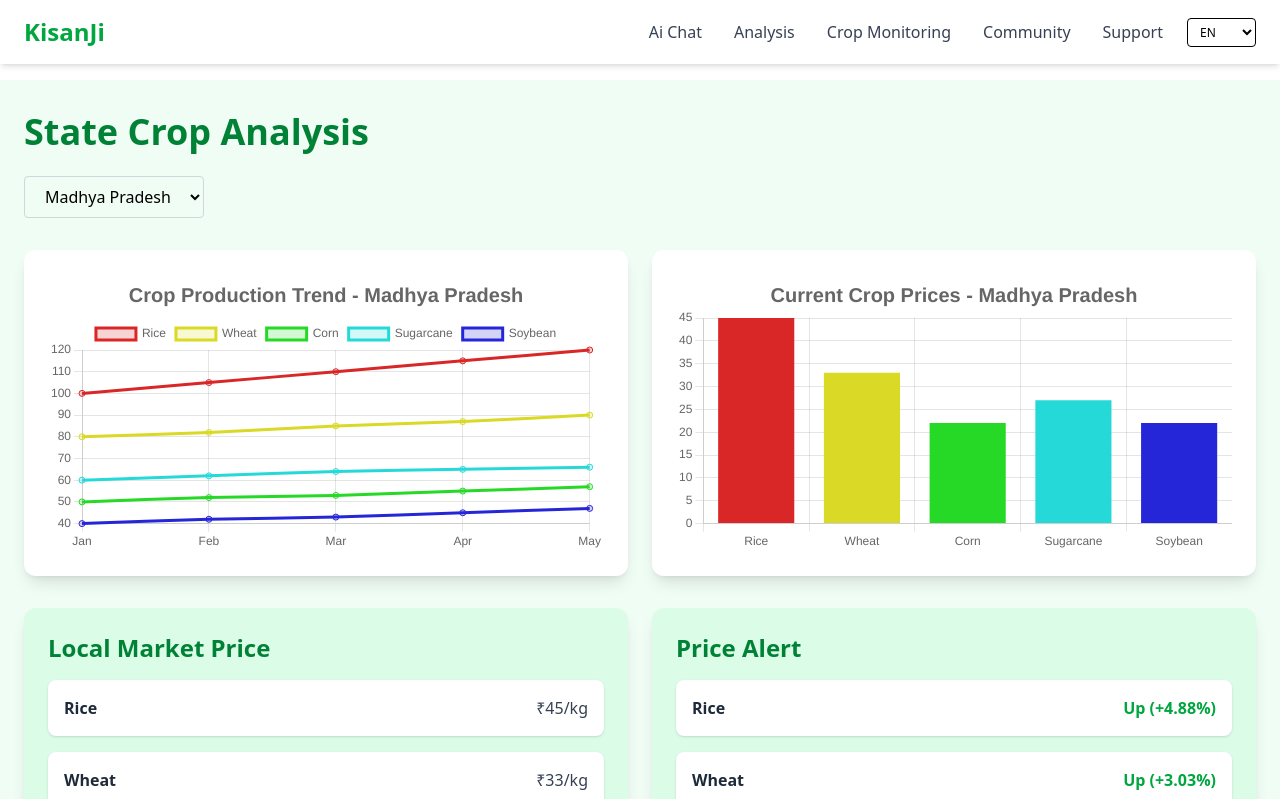
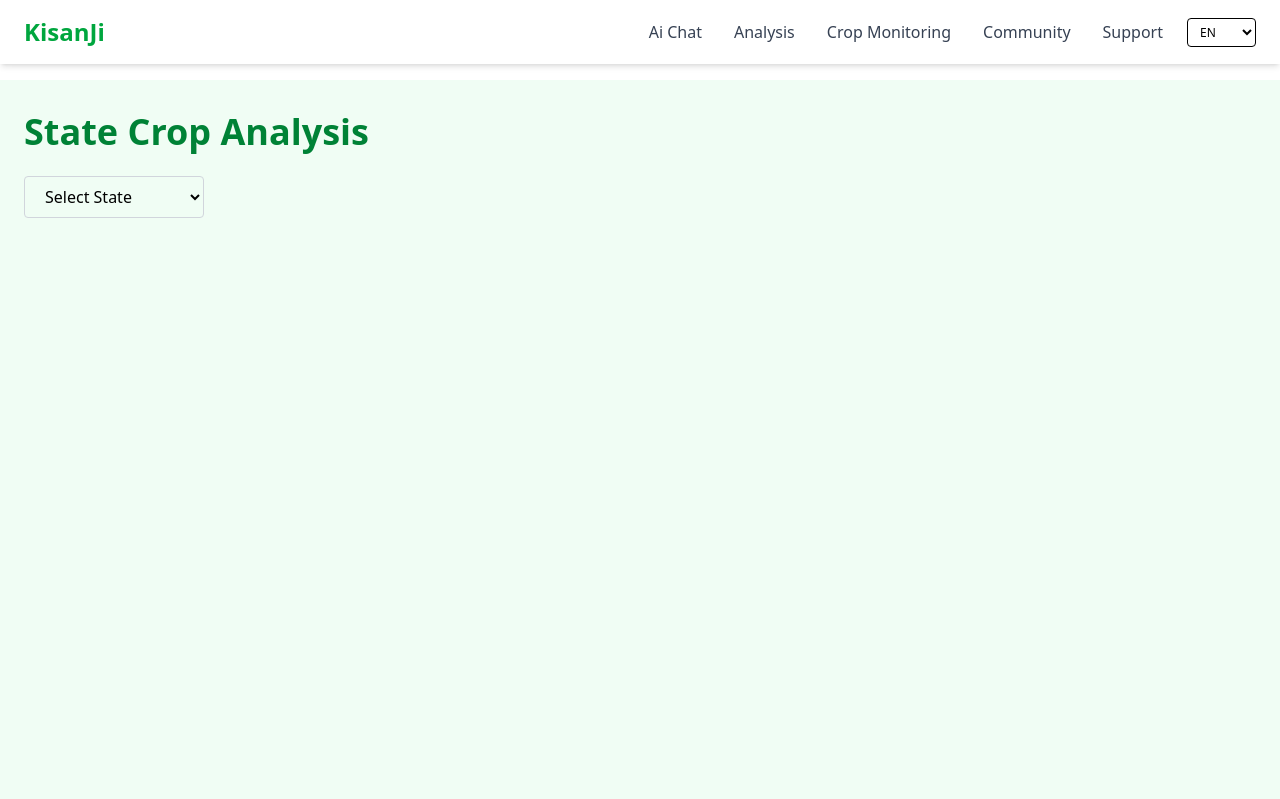
Before and after one commit to ArmanDodwa/KisanJi, a React (Vite) app: page /analysis in a window 1280 px wide. Shown: the top 799 px of the page. Built offline with nearby package versions, Linux system fonts and the light colour scheme.

Commit message:
Added Loading page

```diff
--- a/src/Pages/Analysis.jsx
+++ b/src/Pages/Analysis.jsx
@@ -1,6 +1,7 @@
-import React, { useState } from "react";
+import React, { useState, useEffect } from "react";
 import Navbar from "./navBar";
 import { Line, Bar } from "react-chartjs-2";
+import { FaLeaf } from "react-icons/fa";
 import {
   Chart as ChartJS,
   CategoryScale,
@@ -26,58 +27,55 @@ ChartJS.register(
 );
 
 export default function AnalysisPage() {
-  const [state, setState] = useState("Madhya Pradesh");
-  const selectedData = stateData[state];
+  const [state, setState] = useState(""); // No default state
+  const [loading, setLoading] = useState(false);
+  const [message, setMessage] = useState("Fetching data...");
+  const [progress, setProgress] = useState(0);
 
-  // Production Line Chart
-  const productionData = {
-    labels: selectedData.months,
-    datasets: selectedData.crops.map((crop, idx) => ({
-      label: crop,
-      data: selectedData.production[crop],
-      borderColor: `hsl(${idx * 60}, 70%, 50%)`,
-      backgroundColor: `hsla(${idx * 60}, 70%, 50%, 0.2)`,
-      tension: 0.3,
-    })),
-  };
-  const productionOptions = {
-    responsive: true,
-    plugins: {
-      legend: { position: "top" },
-      title: {
-        display: true,
-        text: `Crop Production Trend - ${state}`,
-        font: { size: 20 },
-      },
-    },
+  const messages = [
+    "Fetching data...",
+    "Processing data...",
+    "Analyzing information...",
+    "Loading resources...",
+    "Almost done...",
+    "Preparing your dashboard...",
+    "Optimizing performance...",
+    "Finalizing setup...",
+  ];
+
+  const handleStateChange = (newState) => {
+    setState(newState);
+    startLoading();
   };
 
-  // Price Bar Chart
-  const priceData = {
-    labels: selectedData.crops,
-    datasets: [
-      {
-        label: "Crop Prices (₹/kg)",
-        data: selectedData.crops.map(
-          (crop) => selectedData.currentMarketPrice[crop]
-        ),
-        backgroundColor: selectedData.crops.map(
-          (_, idx) => `hsl(${idx * 60}, 70%, 50%)`
-        ),
-      },
-    ],
+  const startLoading = () => {
+    setLoading(true);
+    setProgress(0);
+    setMessage("Fetching data...");
+
+    const totalDuration = Math.floor(Math.random() * 2000) + 4000; // 4-6 sec
+
+    const progressInterval = setInterval(() => {
+      setProgress((prev) => {
+        const next = prev + 100 / (totalDuration / 100);
+        return next >= 100 ? 100 : next;
+      });
+    }, 100);
+
+    const messageInterval = setInterval(() => {
+      const randomMsg = messages[Math.floor(Math.random() * messages.length)];
+      setMessage(randomMsg);
+    }, 1200);
+
+    const timer = setTimeout(() => {
+      setLoading(false);
+      clearInterval(progressInterval);
+      clearInterval(messageInterval);
+    }, totalDuration);
   };
-  const priceOptions = {
-    responsive: true,
-    plugins: {
-      legend: { display: false },
-      title: {
-        display: true,
-        text: `Current Crop Prices - ${state}`,
-        font: { size: 20 },
-      },
-    },
-  };
+
+  // If no state is selected, don't show charts or loader
+  const selectedData = state ? stateData[state] : null;
 
   return (
     <div className="min-h-screen bg-green-50">
@@ -91,22 +89,99 @@ export default function AnalysisPage() {
         <div className="mb-8">
           <select
             value={state}
-            onChange={(e) => setState(e.target.value)}
+            onChange={(e) => handleStateChange(e.target.value)}
             className="border border-gray-300 rounded px-4 py-2"
           >
+            <option value="" disabled>
+              Select State
+            </option>
             {Object.keys(stateData).map((st) => (
-              <option key={st}>{st}</option>
+              <option key={st} value={st}>
+                {st}
+              </option>
             ))}
           </select>
         </div>
 
+        {/* Loading Box appears only if a state is selected and loading */}
+        {state && loading && (
+          <div className="mx-auto mb-8 p-6 bg-white border border-green-300 rounded-xl shadow-md w-[60%]">
+            <div className="flex flex-col items-center mb-6">
+              <FaLeaf size={40} className="text-green-600 mb-2" />
+              <h1 className="text-2xl font-bold text-green-700 text-center">
+                Fetching Response from API
+              </h1>
+            </div>
+            <h2 className="text-lg font-semibold text-green-700 mb-4 text-center animate-pulse">
+              {message}
+            </h2>
+            <div className="w-full bg-green-100 h-3 rounded-full overflow-hidden">
+              <div
+                className="h-3 bg-green-500 transition-all duration-200"
+                style={{ width: `${progress}%` }}
+              ></div>
+            </div>
+          </div>
+        )}
+
+        {/* Show graphs and info boxes only after loading */}
+        {state && !loading && selectedData && (
+          <>
             {/* Graphs */}
             <div className="grid grid-cols-1 md:grid-cols-2 gap-6 mb-8">
               <div className="bg-white p-6 rounded-xl shadow-lg">
-            <Line data={productionData} options={productionOptions} />
+                <Line
+                  data={{
+                    labels: selectedData.months,
+                    datasets: selectedData.crops.map((crop, idx) => ({
+                      label: crop,
+                      data: selectedData.production[crop],
+                      borderColor: `hsl(${idx * 60}, 70%, 50%)`,
+                      backgroundColor: `hsla(${idx * 60}, 70%, 50%, 0.2)`,
+                      tension: 0.3,
+                    })),
+                  }}
+                  options={{
+                    responsive: true,
+                    plugins: {
+                      legend: { position: "top" },
+                      title: {
+                        display: true,
+                        text: `Crop Production Trend - ${state}`,
+                        font: { size: 20 },
+                      },
+                    },
+                  }}
+                />
               </div>
               <div className="bg-white p-6 rounded-xl shadow-lg">
-            <Bar data={priceData} options={priceOptions} />
+                <Bar
+                  data={{
+                    labels: selectedData.crops,
+                    datasets: [
+                      {
+                        label: "Crop Prices (₹/kg)",
+                        data: selectedData.crops.map(
+                          (crop) => selectedData.currentMarketPrice[crop]
+                        ),
+                        backgroundColor: selectedData.crops.map(
+                          (_, idx) => `hsl(${idx * 60}, 70%, 50%)`
+                        ),
+                      },
+                    ],
+                  }}
+                  options={{
+                    responsive: true,
+                    plugins: {
+                      legend: { display: false },
+                      title: {
+                        display: true,
+                        text: `Current Crop Prices - ${state}`,
+                        font: { size: 20 },
+                      },
+                    },
+                  }}
+                />
               </div>
             </div>
 
@@ -123,7 +198,9 @@ export default function AnalysisPage() {
                       key={crop}
                       className="bg-white rounded-lg p-4 shadow flex justify-between items-center w-full"
                     >
-                  <span className="font-semibold text-gray-800">{crop}</span>
+                      <span className="font-semibold text-gray-800">
+                        {crop}
+                      </span>
                       <span className="text-gray-700">
                         ₹{selectedData.currentMarketPrice[crop]}/kg
                       </span>
@@ -145,7 +222,9 @@ export default function AnalysisPage() {
                         key={crop}
                         className="bg-white rounded-lg p-4 shadow flex justify-between items-center w-full"
                       >
-                    <span className="font-semibold text-gray-800">{crop}</span>
+                        <span className="font-semibold text-gray-800">
+                          {crop}
+                        </span>
                         <span
                           className={`font-semibold ${
                             alert.text === "Up"
@@ -163,6 +242,8 @@ export default function AnalysisPage() {
                 </div>
               </div>
             </div>
+          </>
+        )}
       </div>
     </div>
   );
```
Lines whose indentation alone changed are shown as unchanged.
